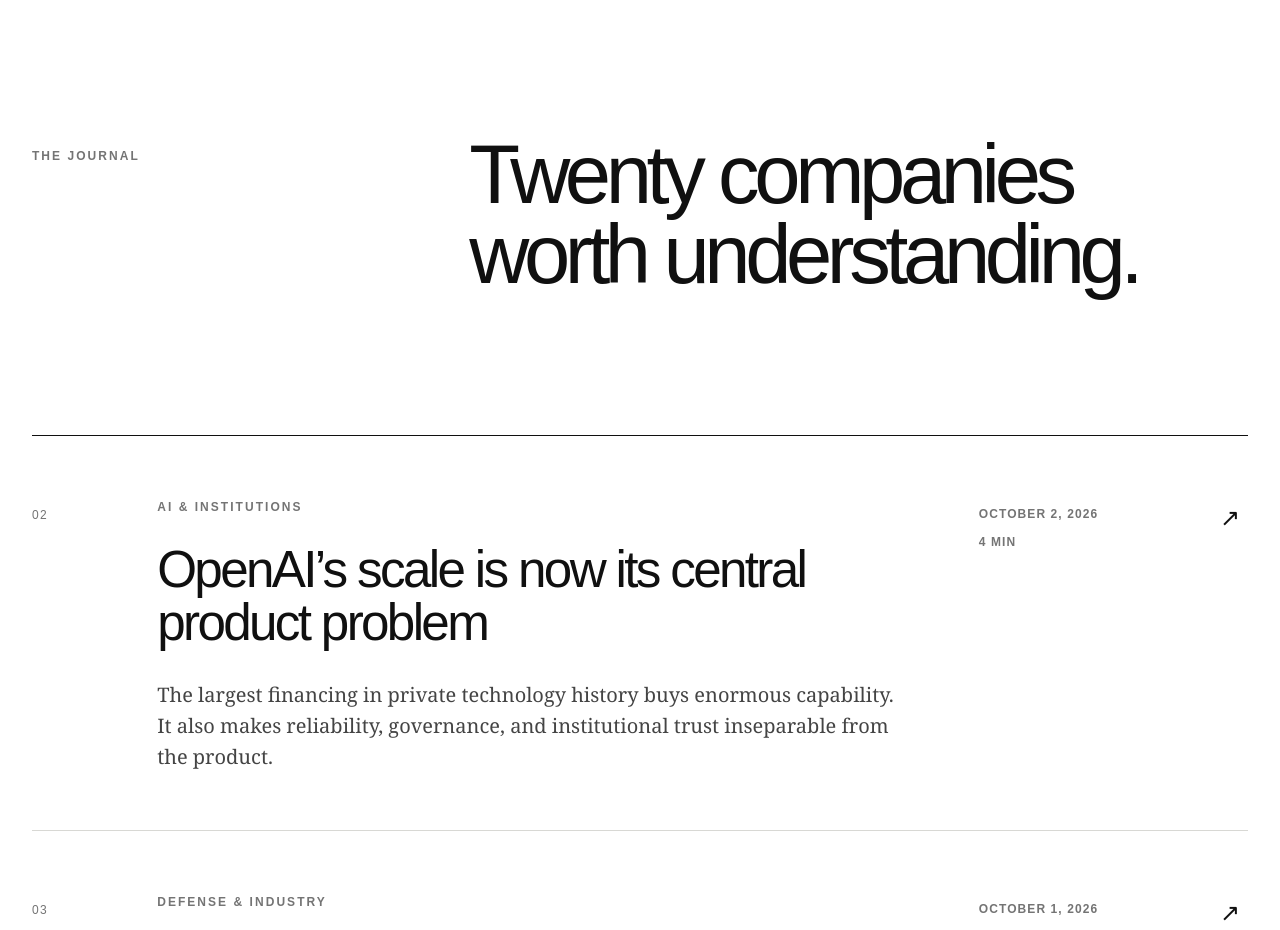
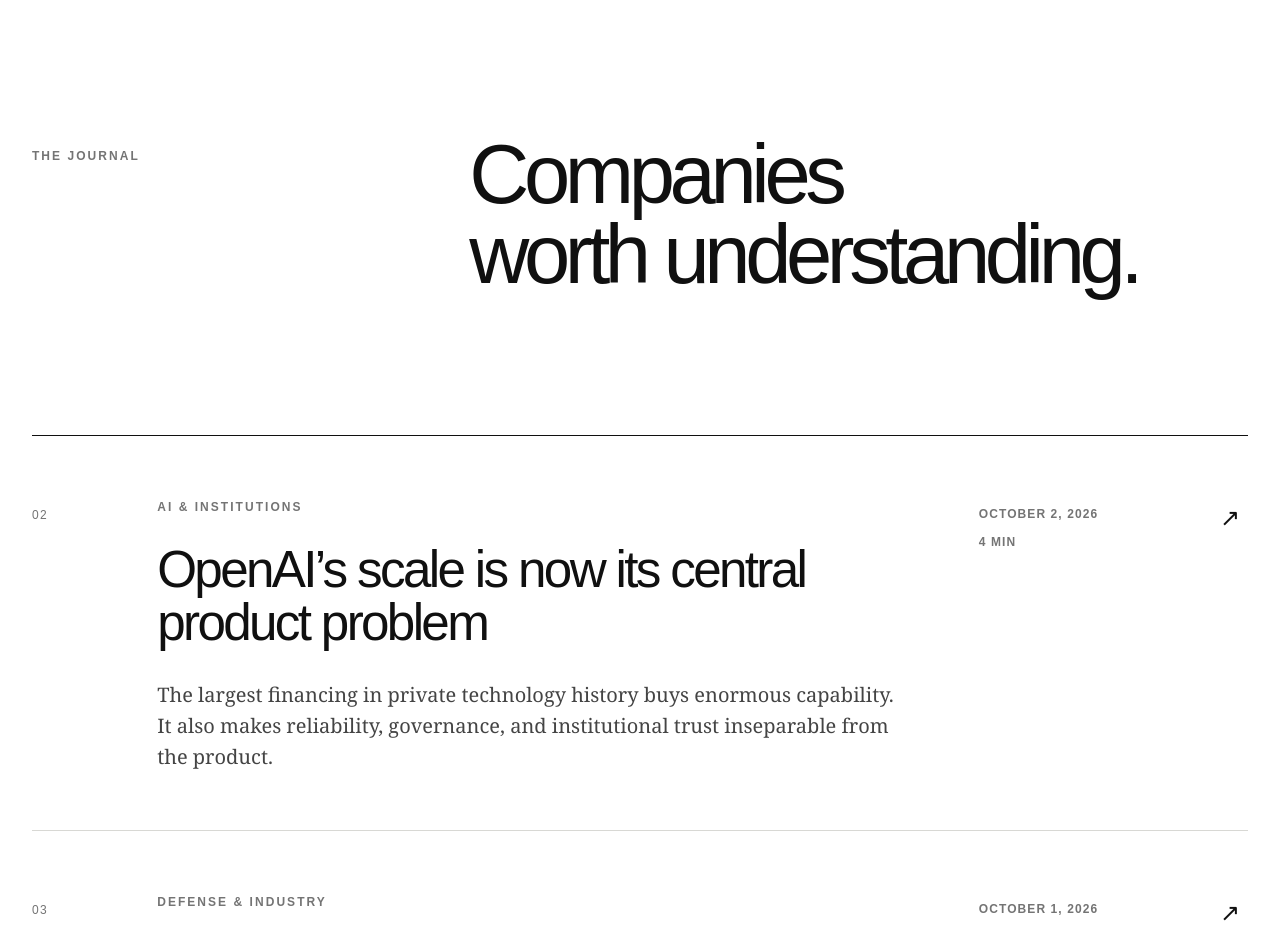
Before and after one commit to dannyeng/maniacal-vc, a Next.js app: page / in a window 1280 px wide. Shown: the part 1720-2650 px from the top of the page. Built offline with nearby package versions, Linux system fonts and the light colour scheme.

Commit message:
Update Site source

```diff
--- a/app/page.tsx
+++ b/app/page.tsx
@@ -34,7 +34,7 @@
       <section className="journal page-shell" id="journal" aria-labelledby="journal-heading">
         <div className="section-intro">
           <p className="eyebrow">The journal</p>
-          <h2 id="journal-heading">Twenty companies<br />worth understanding.</h2>
+          <h2 id="journal-heading">Companies<br />worth understanding.</h2>
         </div>
         <div className="story-list">
           {rest.map((post, index) => (
```
